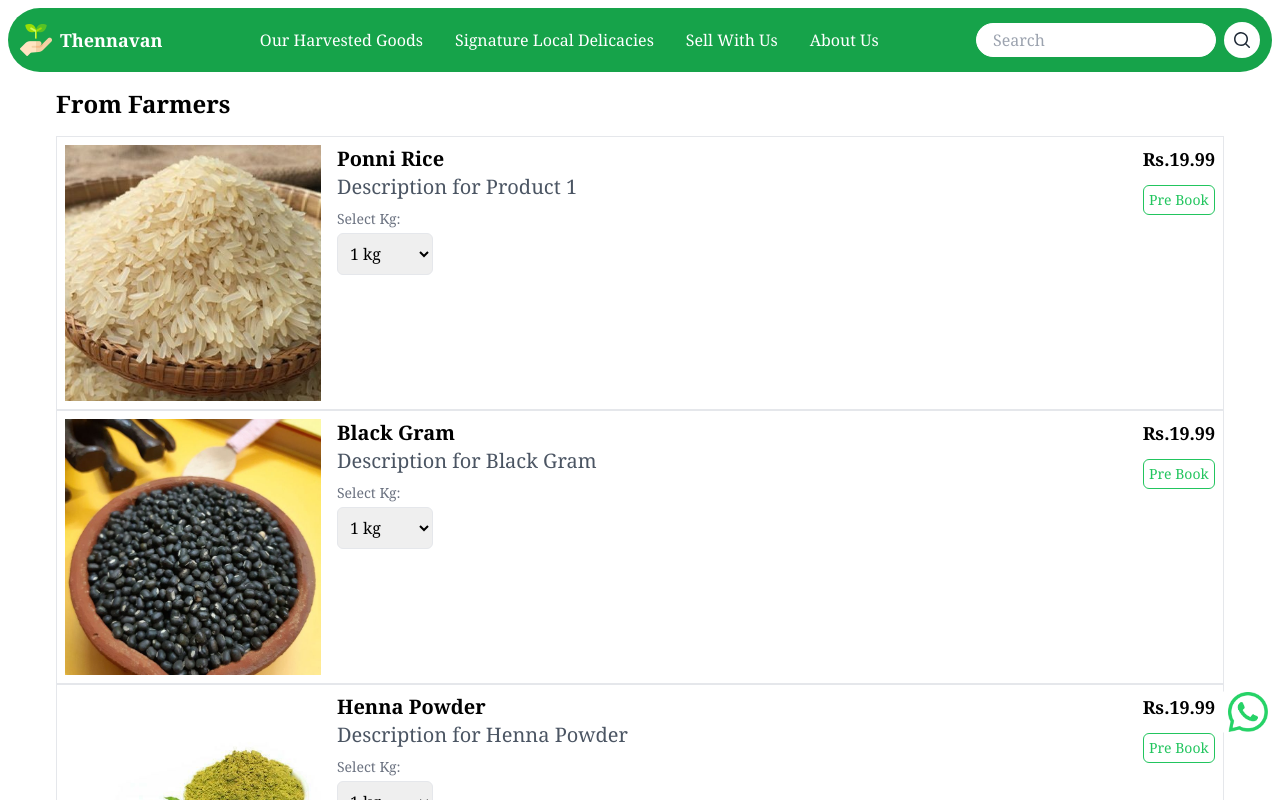
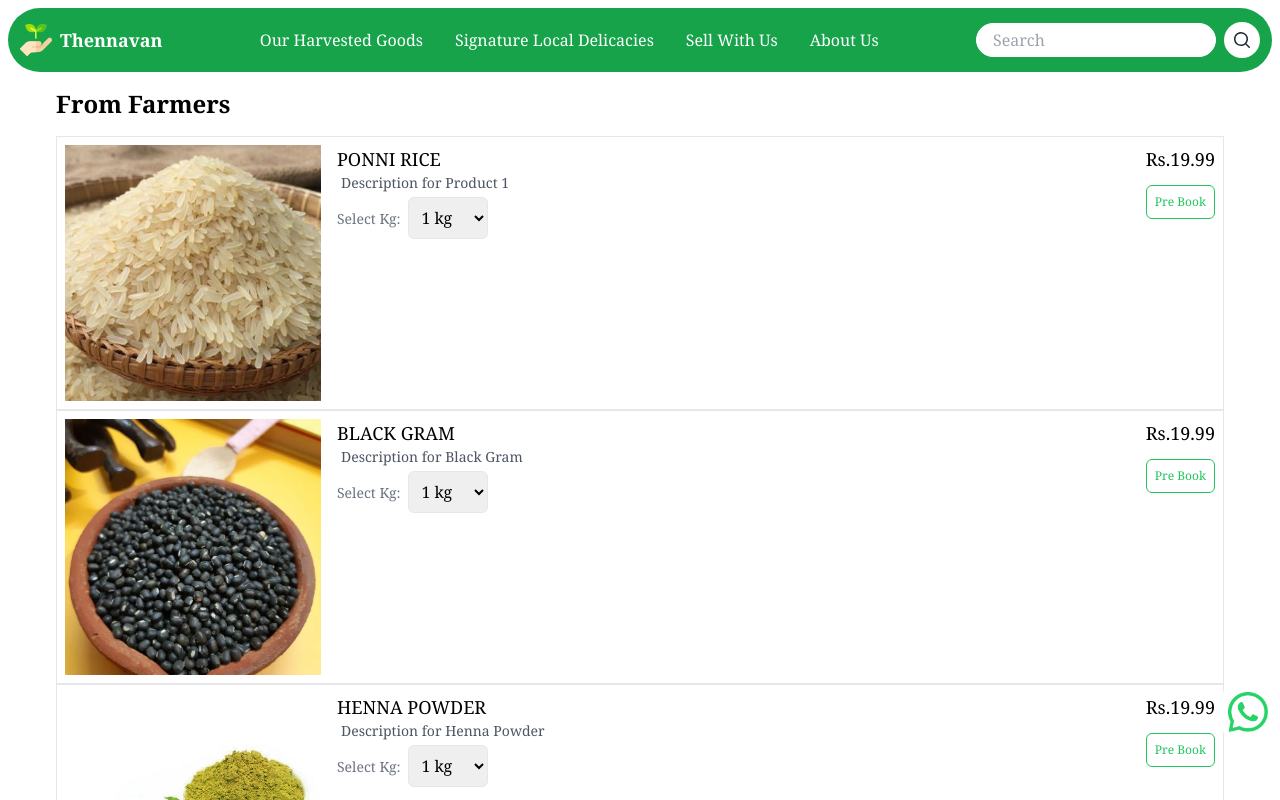
Before and after one commit to GayathriCodes2/THENNAVAN-UI, a Next.js app: page /fromfarmersproducts in a window 1280 px wide. Shown: the top 800 px of the page. Built offline with nearby package versions, Linux system fonts and the light colour scheme.

Commit message:
updated product card

```diff
--- a/components/productcard.jsx
+++ b/components/productcard.jsx
@@ -27,13 +27,13 @@ const ProductCard = ({ imageUrl, heading, description, price, buyNowLink, weight
         <img src={imageUrl} alt={heading} height={44} width={44} className="lg:w-64 w-28 lg:h-64 h-32 object-cover" />
       </div>
       <div className="flex-grow lg:mx-4 mx-1">
-        <h4 className="lg:text-xl text-xs font-semibold">{heading}</h4>
-        <p className="text-gray-600 text-sm lg:text-xl">{description}</p>
-        <label htmlFor="weight" className="block mt-2 text-sm text-gray-500">Select Kg:</label>
+        <h4 className="lg:text-lg text-lg uppercase">{heading}</h4>
+        <p className="text-gray-600 text-sm ml-1">{description}</p>
+        <label htmlFor="weight" className="mt-2 text-sm text-gray-500">Select Kg:</label>
         <select
           id="weight"
           name="weight"
-          className="mt-1 p-2 w-24 border rounded-md"
+          className="mt-1 p-2 w-20 ml-2 border rounded-md"
           value={selectedWeight}
           onChange={handleWeightChange}
         >
@@ -45,9 +45,9 @@ const ProductCard = ({ imageUrl, heading, description, price, buyNowLink, weight
         </select>
       </div>
       <div className="flex flex-col items-end">
-        <p className="sm:text-lg text-sm font-semibold">Rs.{price[selectedWeight]}</p>
+        <p className="sm:text-lg text-sm">Rs.{price[selectedWeight]}</p>
         <button
-          className="w-full lg:px-1 my-3 px-2 py-1 bg-white border-green-500 text-green-500 rounded-md focus:outline-none border hover:bg-green-500 hover:text-white transition duration-300 ease-in-out sm:text-sm text-xs"
+          className="w-full px-1 my-3 lg:px-2 py-2 bg-white border-green-500 text-green-500 rounded-md focus:outline-none border hover:bg-green-500 hover:text-white transition duration-300 ease-in-out text-sm sm:text-xs"
           onClick={handlePreBookClick}
         >
           Pre Book
```
